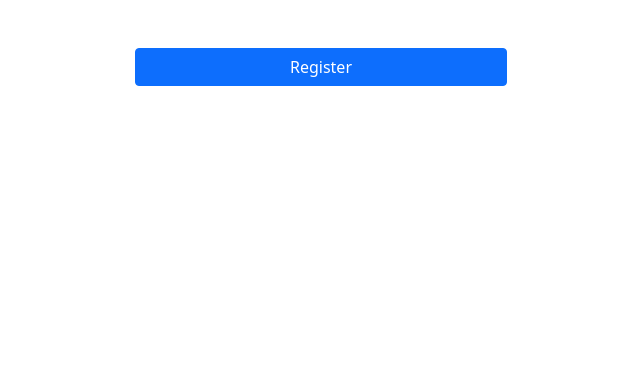
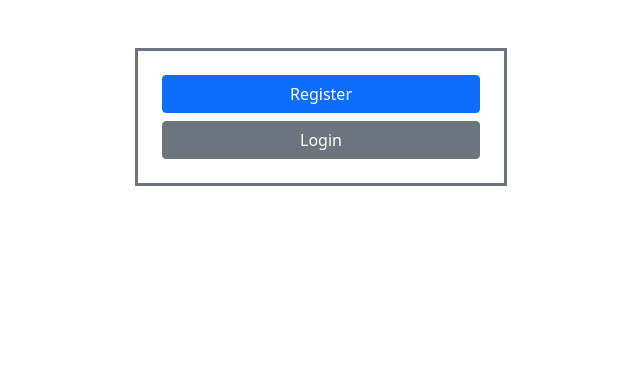
Before and after one commit to iamaliataie/django-human-resources, a Django app: page / in a window 1280 px wide. Shown: the part 56-441 px from the top of the page, without its empty margins (319-959 px from the left). Run offline with Django 4.2, Linux system fonts and the light colour scheme.

Commit message:
Update home template

```diff
--- a/App/templates/home.html
+++ b/App/templates/home.html
@@ -3,9 +3,10 @@
 {% block content %}
 
     <div class="container">
-        <div class="col-12 col-md-4 mx-auto mt-5">
+        <div class="col-12 col-md-4 mx-auto mt-5 border border-3 border-secondary p-4">
             <div class="buttons">
                 <a href="{% url 'register' %}" class="btn btn-primary w-100">Register</a>
+                <a href="/" class="btn btn-secondary w-100 mt-2">Login</a>
             </div>
         </div>
     </div>
```
